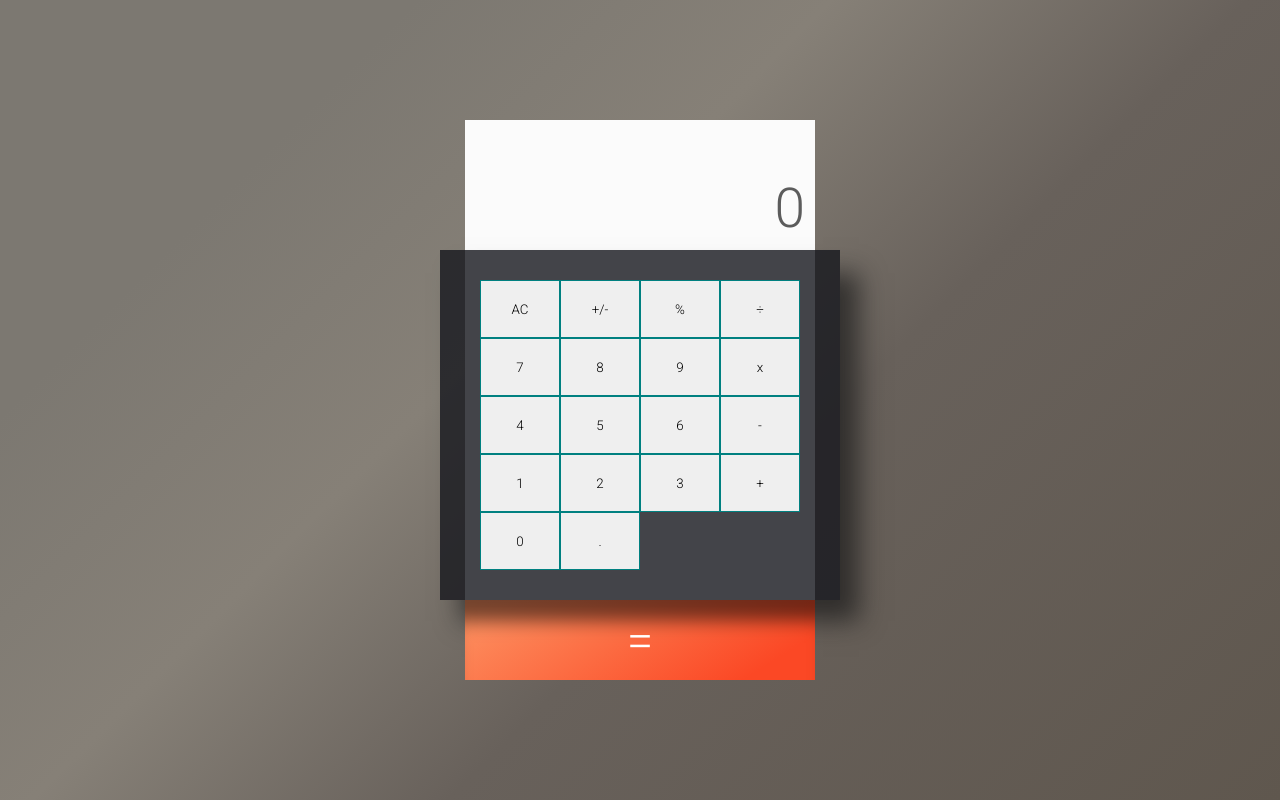
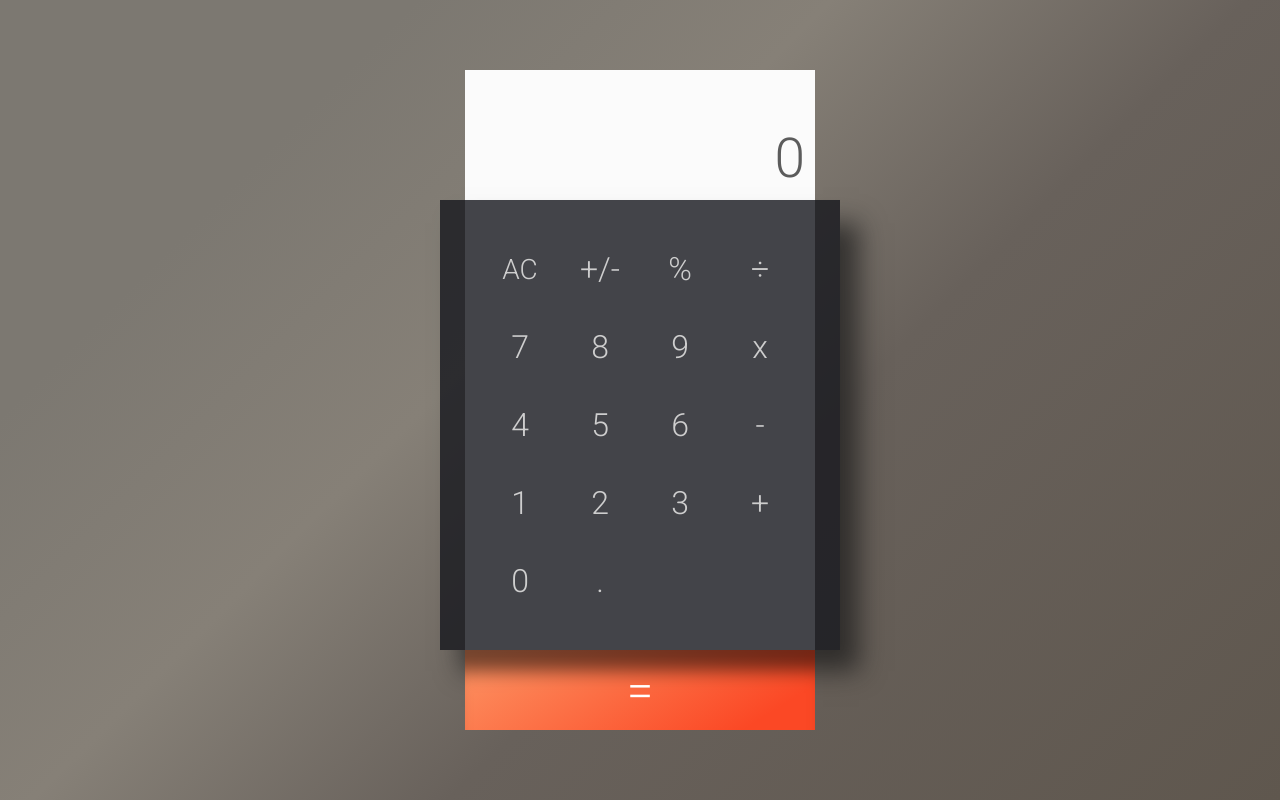
Before and after one commit to amita-roy/Calculator, a React (Create React App) app: page / in a window 1280 px wide. Built offline with nearby package versions, Linux system fonts and the light colour scheme.

Commit message:
Update calculate function

```diff
--- a/src/components/button/Button.css
+++ b/src/components/button/Button.css
@@ -1,14 +1,16 @@
-.btn {
-  border: 1px solid teal;
-  padding: 10px 20px;
+.button {
+  background-color: transparent;
+  color: rgb(206, 206, 206);
+  font-size: 32px;
+  border: none;
 }
 
-.btn:focus,
-.btn-active {
+.button:focus,
+.button-active {
   outline: none;
 }
 
-#equal.btn {
+#equal.button {
   height: 80px;
   border: none;
   width: 350px;
@@ -20,3 +22,7 @@
   box-shadow: inset 0 34px 18px -13px rgb(0 0 0 / 54%);
   outline: none;
 }
+
+#AC.button {
+  font-size: 28px;
+}
--- a/src/components/button/Button.js
+++ b/src/components/button/Button.js
@@ -21,9 +21,12 @@ class Button extends Component {
 
   renderButton = name => {
     if (name === '=') {
-      return <button type="button" id="equal" className="btn" onClick={this.handleClick}>{name}</button>;
+      return <button type="button" id="equal" className="button" onClick={this.handleClick}>{name}</button>;
     }
-    return <button type="button" className="btn" onClick={this.handleClick}>{name}</button>;
+    if (name === 'AC') {
+      return <button type="button" id="AC" className="button" onClick={this.handleClick}>{name}</button>;
+    }
+    return <button type="button" className="button" onClick={this.handleClick}>{name}</button>;
   }
 
   render() {
--- a/src/components/buttonPanel/ButtonPanel.css
+++ b/src/components/buttonPanel/ButtonPanel.css
@@ -10,7 +10,7 @@
   width: 400px;
   margin: 0 -25px;
   box-shadow: 20px 22px 24px -1px rgb(26 26 26 / 70%);
-  height: 350px;
+  height: 450px;
 }
 
 .btn-panel {
--- a/src/logic/calculate.js
+++ b/src/logic/calculate.js
@@ -71,6 +71,14 @@ const buttonOperations = (button, data) => {
       break;
 
     case '=':
+      if (!total && !next) {
+        return '0';
+      }
+
+      if (total && !next) {
+        return total;
+      }
+
       if (!operation) {
         total = operate(total, next, operation);
         next = null;
```
